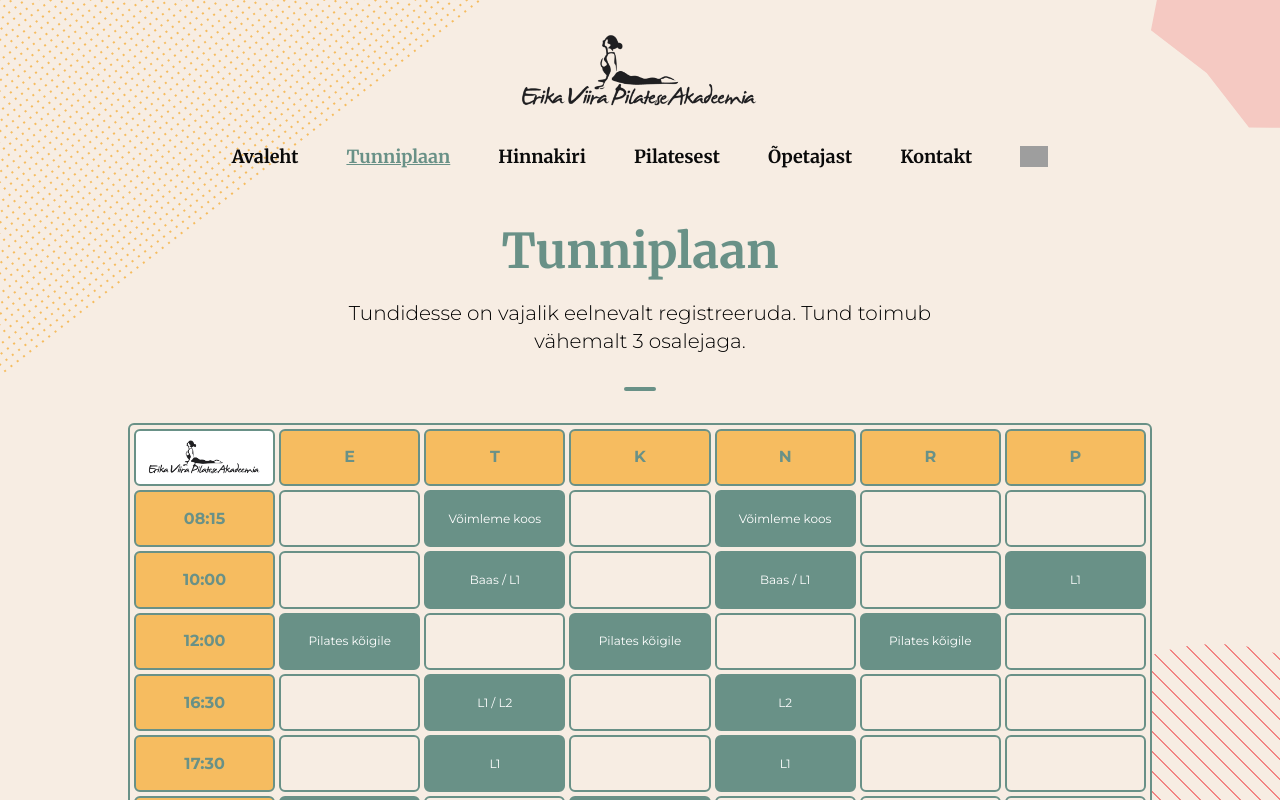
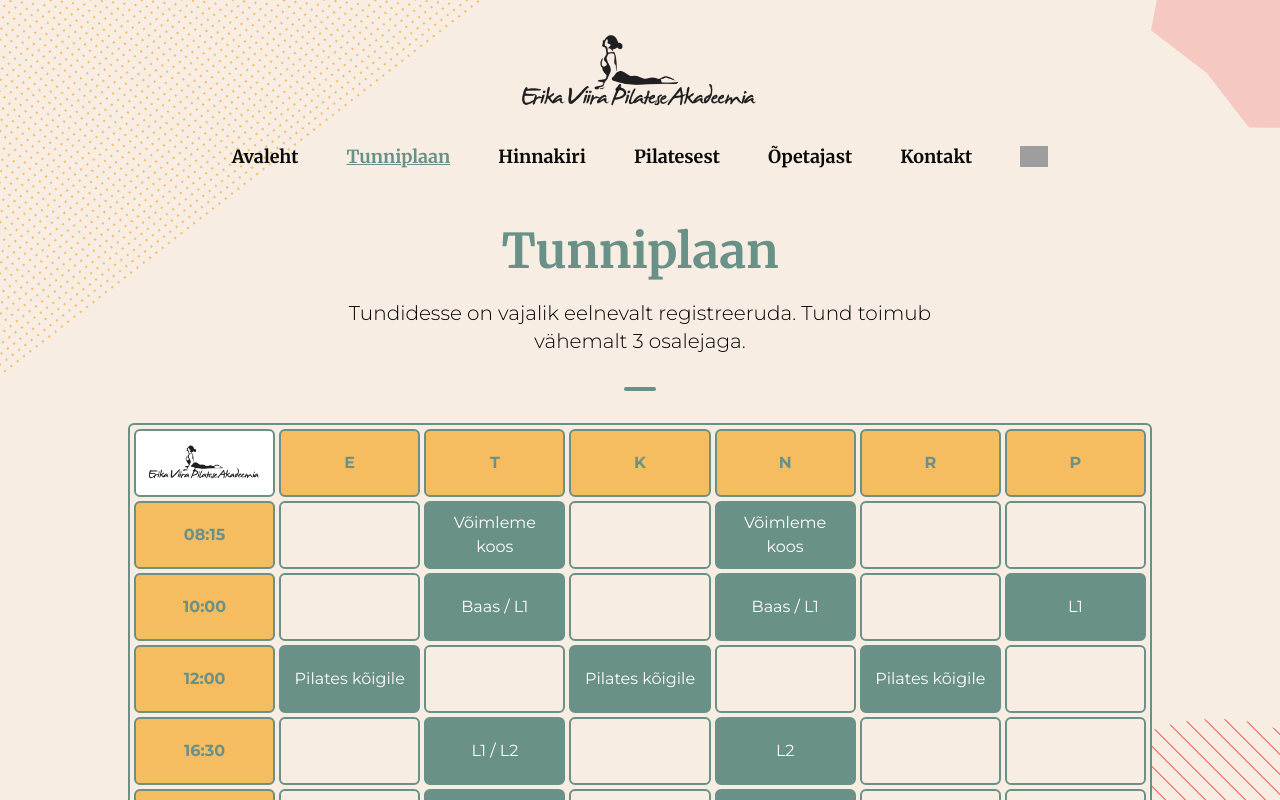
Before and after one commit to mikkvillem/evpa-homepage, a Next.js app: page /tunniplaan in a window 1280 px wide. Shown: the top 800 px of the page. Built offline with nearby package versions, Linux system fonts and the light colour scheme; grey boxes are pictures that could not be loaded.

Commit message:
minor changes

```diff
--- a/app/(home)/page.tsx
+++ b/app/(home)/page.tsx
@@ -5,7 +5,7 @@ import Link from 'next/link';
 import Divider from '@/components/layout/nav/Divider';
 
 const heroTitle = 'Tule, võimleme koos!';
-const heroSubtitle = 'Ootan Sind Pilatese treeningutesse õdusas Viljandi kesklinna stuudios!';
+const heroSubtitle = 'Ootan Sind Pilatese treeningutesse koduses Viljandi kesklinna stuudios!';
 
 const colorMap = [
   'bg-pallette-pink',
@@ -64,7 +64,7 @@ export default async function Home() {
       )}
       <Link
         href={'/tunniplaan'}
-        className="flex w-full gap-2 p-4 ml-auto text-white sm:w-auto bg-pallette-green md:text-xl font-montserrat"
+        className="hover:scale-[102%] ease-in-out hover:opacity-95 transition duration-300 flex w-full gap-2 p-4 ml-auto text-white sm:w-auto bg-pallette-green md:text-xl font-montserrat"
       >
         Vaata kogu tunniplaani
         <svg
--- a/app/tunniplaan/Timetable.tsx
+++ b/app/tunniplaan/Timetable.tsx
@@ -23,7 +23,7 @@ const TableCell = ({
           ? 'bg-transparent'
           : heading
           ? 'bg-pallette-yellow text-pallette-green font-montserrat font-bold'
-          : 'bg-pallette-green text-xs text-white font-montserrat text-center',
+          : 'bg-pallette-green text-white font-montserrat text-center',
         className
       )}
     >
```
